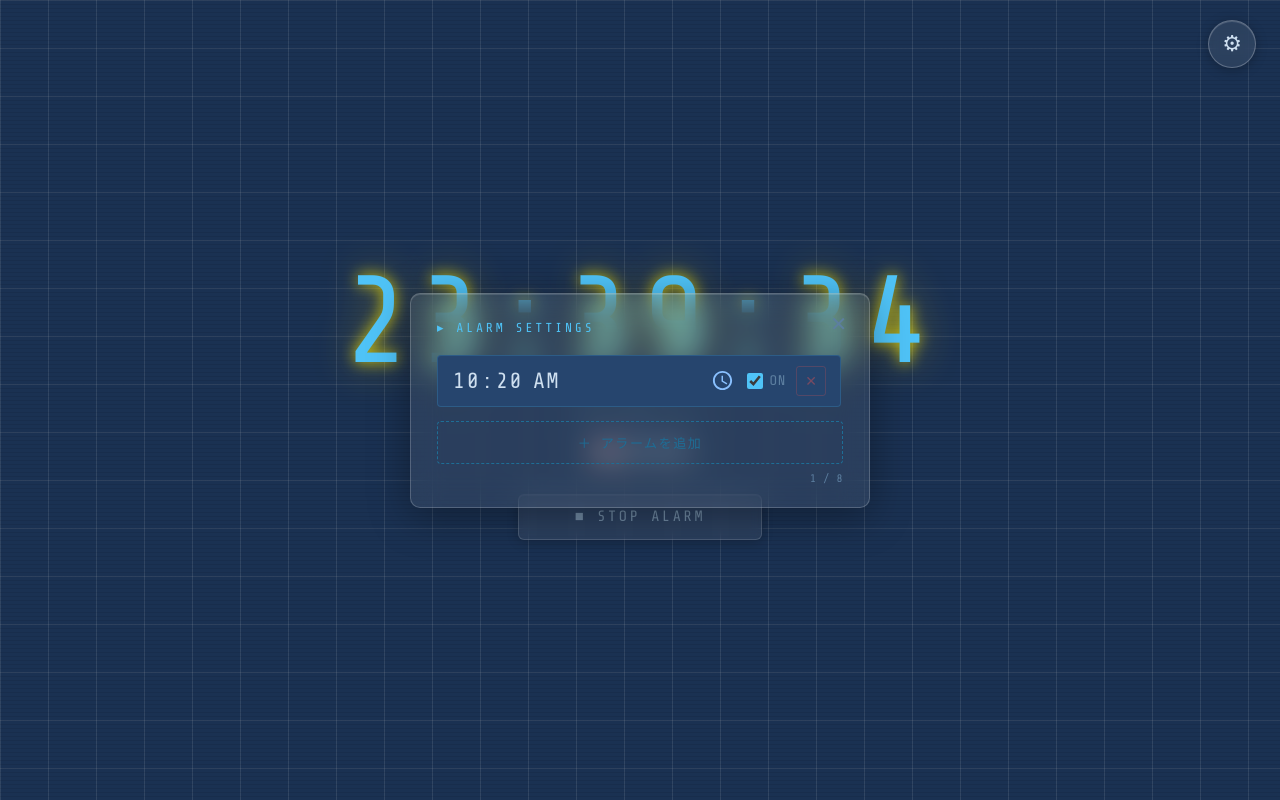
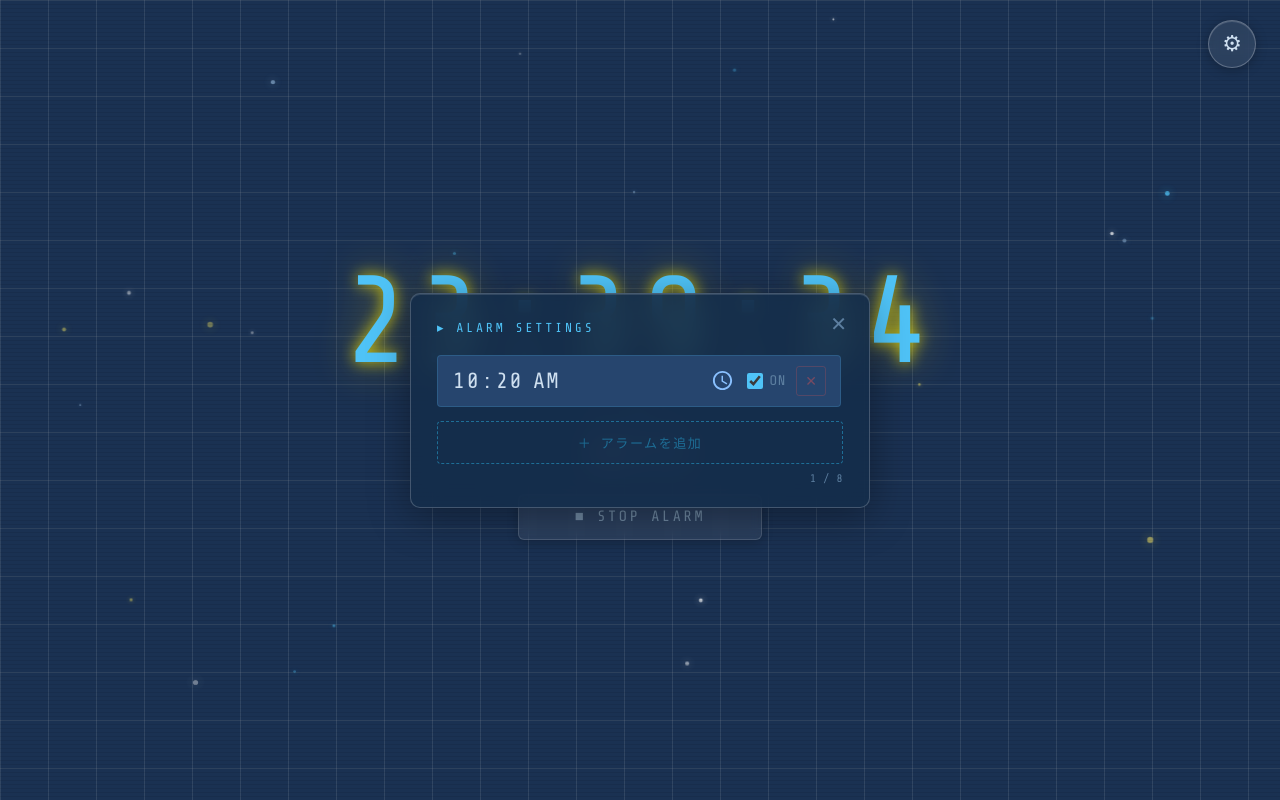
Before and after one commit to Takanori884/alarm_clock, a plain HTML site: page index.html in a window 1280 px wide. Both pictures are taken after a click on the button "設定を開く". Drawn offline with nearby package versions, Linux system fonts and the light colour scheme.

Commit message:
Add files via upload

```diff
--- a/index.html
+++ b/index.html
@@ -199,7 +199,61 @@
     to   { box-shadow: 0 0 28px rgba(239,83,80,0.55); }
   }
 
-  /* overlay */
+  /* 浮遊パーティクル */
+  .particle {
+    position: fixed;
+    border-radius: 50%;
+    pointer-events: none;
+    z-index: 0;
+    animation: float-particle linear infinite;
+  }
+  @keyframes float-particle {
+    0%   { transform: translate(0, 0) scale(1); opacity: 0; }
+    10%  { opacity: 1; }
+    90%  { opacity: 0.5; }
+    100% { transform: translate(var(--tx), var(--ty)) scale(0.3); opacity: 0; }
+  }
+
+  /* 流れ星 */
+  .star-outer {
+    position: fixed;
+    pointer-events: none;
+    z-index: 0;
+  }
+  .star-inner {
+    position: relative;
+    width: 4px; height: 4px;
+    animation: shoot-move linear forwards;
+    opacity: 0;
+  }
+  .star-inner::before {
+    content: '';
+    position: absolute;
+    top: 50%; left: 50%;
+    transform: translate(-50%, -50%);
+    width: 4px; height: 4px;
+    border-radius: 50%;
+    background: rgba(255,255,255,0.7);
+    box-shadow: 0 0 6px 2px rgba(255,240,180,0.55);
+  }
+  .star-inner::after {
+    content: '';
+    position: absolute;
+    top: 50%;
+    right: 4px;
+    transform: translateY(-50%);
+    width: var(--tail-len);
+    height: 1.5px;
+    background: linear-gradient(to left, rgba(255,240,180,0.5), transparent);
+    border-radius: 1px;
+  }
+  @keyframes shoot-move {
+    0%   { opacity: 0;   transform: translate(0, 0); }
+    6%   { opacity: 1; }
+    85%  { opacity: 0.9; }
+    100% { opacity: 0;   transform: translate(var(--dist), 0); }
+  }
+
   #overlay {
     display: none;
     position: fixed; inset: 0;
@@ -210,7 +264,7 @@
   #overlay.open { display: flex; }
 
   #settings-panel {
-    background: rgba(255,255,255,0.07);
+    background: rgba(20,45,75,0.88);
     backdrop-filter: blur(16px);
     border: 1px solid rgba(255,255,255,0.2);
     border-radius: 10px;
@@ -549,6 +603,93 @@
     alarmList.scrollTop = alarmList.scrollHeight;
   });
 
+  // 浮遊する光の粒
+  (function() {
+    const COLORS = [
+      'rgba(79,195,247,VAL)',   // 水色
+      'rgba(255,238,100,VAL)',  // 蛍光イエロー
+      'rgba(255,255,255,VAL)',  // 白
+      'rgba(180,220,255,VAL)',  // 薄青
+    ];
+    const COUNT = 28;
+
+    for (let i = 0; i < COUNT; i++) {
+      const p = document.createElement('div');
+      p.className = 'particle';
+
+      const size = 3 + Math.random() * 4.5;
+      const x = Math.random() * 100;
+      const y = Math.random() * 100;
+      const dur = 8 + Math.random() * 14;
+      const delay = -(Math.random() * dur);
+      const tx = (Math.random() - 0.5) * 80;
+      const ty = -(40 + Math.random() * 80);
+      const col = COLORS[Math.floor(Math.random() * COLORS.length)];
+      const alpha = 0.4 + Math.random() * 0.5;
+
+      p.style.cssText = `
+        width: ${size}px;
+        height: ${size}px;
+        left: ${x}vw;
+        top: ${y}vh;
+        background: ${col.replace('VAL', alpha)};
+        box-shadow: 0 0 ${size * 2}px ${col.replace('VAL', alpha * 0.8)};
+        animation-duration: ${dur}s;
+        animation-delay: ${delay}s;
+        --tx: ${tx}px;
+        --ty: ${ty}px;
+      `;
+      document.body.appendChild(p);
+    }
+  })();
+
+  // 流れ星
+  (function() {
+    function launchStar() {
+      const vw = window.innerWidth;
+      const vh = window.innerHeight;
+
+      const angleDeg = 125 + Math.random() * 30;
+      const dist = vw * (0.45 + Math.random() * 0.35);
+      const tailLen = 80 + Math.random() * 80;
+      const duration = 900 + Math.random() * 600;
+
+      const startX = vw * 0.45 + Math.random() * vw * 0.5;
+      const startY = Math.random() * vh * 0.45;
+
+      // outer: 開始位置に固定 + rotate で進行方向を決める
+      const outer = document.createElement('div');
+      outer.className = 'star-outer';
+      outer.style.cssText = `
+        left: ${startX}px;
+        top: ${startY}px;
+        transform: rotate(${angleDeg}deg);
+      `;
+
+      // inner: outer内でX軸方向にtranslate（rotateで斜めになる）
+      const inner = document.createElement('div');
+      inner.className = 'star-inner';
+      inner.style.cssText = `
+        --dist: ${dist}px;
+        --tail-len: ${tailLen}px;
+        animation-duration: ${duration}ms;
+      `;
+
+      outer.appendChild(inner);
+      document.body.appendChild(outer);
+      setTimeout(() => outer.remove(), duration + 100);
+    }
+
+    function schedule() {
+      launchStar();
+      if (Math.random() < 0.2) {
+        setTimeout(launchStar, 300 + Math.random() * 400);
+      }
+      setTimeout(schedule, 10000 + Math.random() * 20000);
+    }
+    setTimeout(schedule, 2000 + Math.random() * 3000);
+  })();
+
   renderTags(); tick();
   setInterval(tick, 1000);
 })();
```
